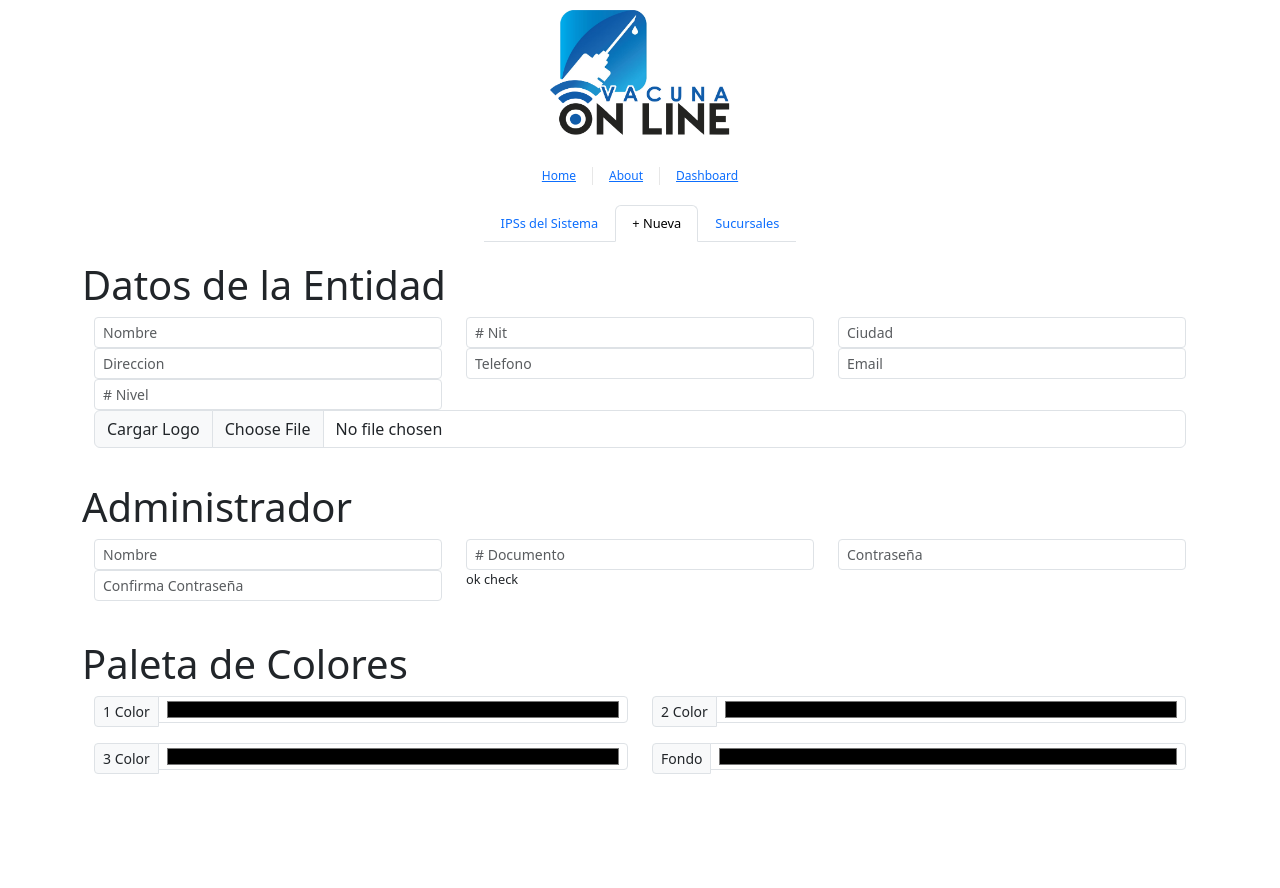
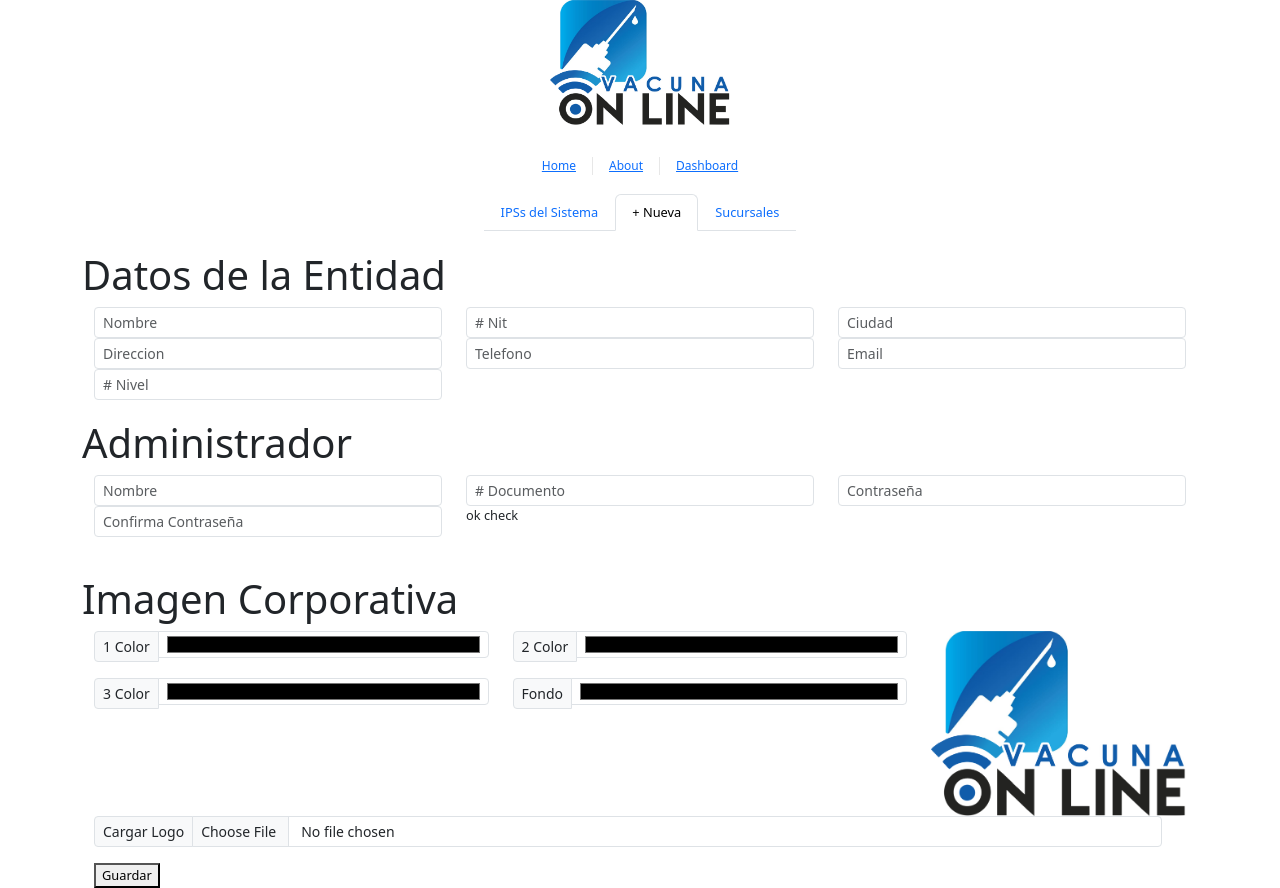
Before and after one commit to JDVertel/vacunacion, a Vue app in the folder frontend/front/: page /entidades in a window 1280 px wide. Both pictures are taken after a click on the tab "+ Nueva". Before the commit the page ends 800 px from the top, so only its background shows below. Built offline with nearby package versions, Linux system fonts and the light colour scheme; what oh-vue-icons would draw is missing.

Commit message:
modal esquemas al 101%

```diff
--- a/frontend/front/src/views/EntidadesView.vue
+++ b/frontend/front/src/views/EntidadesView.vue
@@ -1,14 +1,16 @@
 <template>
-
   <ul class="nav nav-tabs" id="myTab" role="tablist">
     <li class="nav-item" role="presentation">
-      <button class="nav-link active" id="home-tab" data-bs-toggle="tab" data-bs-target="#home-tab-pane" type="button" role="tab" aria-controls="home-tab-pane" aria-selected="true">IPSs del Sistema</button>
+      <button class="nav-link active" id="home-tab" data-bs-toggle="tab" data-bs-target="#home-tab-pane" type="button"
+        role="tab" aria-controls="home-tab-pane" aria-selected="true">IPSs del Sistema</button>
     </li>
     <li class="nav-item" role="presentation">
-      <button class="nav-link" id="profile-tab" data-bs-toggle="tab" data-bs-target="#profile-tab-pane" type="button" role="tab" aria-controls="profile-tab-pane" aria-selected="false">+ Nueva</button>
+      <button class="nav-link" id="profile-tab" data-bs-toggle="tab" data-bs-target="#profile-tab-pane" type="button"
+        role="tab" aria-controls="profile-tab-pane" aria-selected="false">+ Nueva</button>
     </li>
     <li class="nav-item" role="presentation">
-      <button class="nav-link" id="contact-tab" data-bs-toggle="tab" data-bs-target="#contact-tab-pane" type="button" role="tab" aria-controls="contact-tab-pane" aria-selected="false">Sucursales</button>
+      <button class="nav-link" id="contact-tab" data-bs-toggle="tab" data-bs-target="#contact-tab-pane" type="button"
+        role="tab" aria-controls="contact-tab-pane" aria-selected="false">Sucursales</button>
     </li>
 
   </ul>
@@ -30,7 +32,8 @@
             <th>829001846-6</th>
             <td>Ese Barrancabermeja</td>
             <td>Activa</td>
-        <td><button type="button" class="btn btn-warning btn-sm">x</button><button type="button" class="btn btn-danger btn-sm">Bloq</button></td>
+            <td><button type="button" class="btn btn-warning btn-sm">x</button><button type="button"
+                class="btn btn-danger btn-sm">Bloq</button></td>
           </tr>
 
         </tbody>
@@ -50,16 +53,14 @@
           <div class="col-6 col-md-4"><input class="form-control form-control-sm" type="text" placeholder="Nombre"></div>
           <div class="col-6 col-md-4"><input class="form-control form-control-sm" type="text" placeholder="# Nit"></div>
           <div class="col-6 col-md-4"><input class="form-control form-control-sm" type="text" placeholder="Ciudad"></div>
-        <div class="col-6 col-md-4"><input class="form-control form-control-sm" type="text" placeholder="Direccion"></div>
-        <div class="col-6 col-md-4"><input class="form-control form-control-sm" type="number" placeholder="Telefono"></div>
+          <div class="col-6 col-md-4"><input class="form-control form-control-sm" type="text" placeholder="Direccion">
+          </div>
+          <div class="col-6 col-md-4"><input class="form-control form-control-sm" type="number" placeholder="Telefono">
+          </div>
           <div class="col-6 col-md-4"><input class="form-control form-control-sm" type="mail" placeholder="Email"></div>
-        <div class="col-6 col-md-4"><input class="form-control form-control-sm" type="number" placeholder="# Nivel"></div>
-        <div class="col-12">
-          <div class="input-group mb-3">
-            <label class="input-group-text " for="inputGroupFile01">Cargar Logo</label>
-            <input type="file" class="form-control" id="inputGroupFile01">
+          <div class="col-6 col-md-4"><input class="form-control form-control-sm" type="number" placeholder="# Nivel">
           </div>
-        </div>
+
         </div>
       </div>
       <br>
@@ -67,8 +68,10 @@
       <div class="container">
         <div class="row">
           <div class="col-6 col-md-4"><input class="form-control form-control-sm" type="text" placeholder="Nombre"></div>
-        <div class="col-6 col-md-4"><input class="form-control form-control-sm" type="text" placeholder="# Documento"></div>
-        <div class="col-6 col-md-4"><input class="form-control form-control-sm" type="password" placeholder="Contraseña"></div>
+          <div class="col-6 col-md-4"><input class="form-control form-control-sm" type="text" placeholder="# Documento">
+          </div>
+          <div class="col-6 col-md-4"><input class="form-control form-control-sm" type="password"
+              placeholder="Contraseña"></div>
           <div class="col-6 col-md-4"><input class="form-control form-control-sm" type="password"
               placeholder="Confirma Contraseña"></div>
           <div class="col-6 col-md-4">ok check</div>
@@ -78,8 +81,12 @@
       <br>
 
       <br>
-    <h6 class="display-6">Paleta de Colores</h6>
+      <h6 class="display-6">Imagen Corporativa</h6>
       <div class="container">
+        <div class="row">
+          <div class="col-9">
+
+
               <div class="row">
                 <div class="col-6">
                   <div class="input-group input-group-sm mb-3">
@@ -111,43 +118,39 @@
                 </div>
 
               </div>
-    </div>
 
 
           </div>
-    <div class="tab-pane fade" id="contact-tab-pane" role="tabpanel" aria-labelledby="contact-tab" tabindex="0">...</div>
-    <div class="tab-pane fade" id="disabled-tab-pane" role="tabpanel" aria-labelledby="disabled-tab" tabindex="0">...</div>
+          <div class="col-3">
+            <img src="./../img/2.png" class="img-fluid" alt="...">
+          </div>
+          <div class="row">
+            <div class="col-12">
+              <div class="input-group input-group-sm  mb-3" sm>
+                <label class="input-group-text " for="inputGroupFile01">Cargar Logo</label>
+                <input type="file" class="form-control" id="inputGroupFile01">
+              </div>
+            </div>
+          </div>
+          <div class="row">
+            <div class="col-3">
+              <button>Guardar</button>
+            </div>
+          </div>
         </div>
 
 
 
 
 
+      </div>
 
 
-
-
-
-
-
-
-
-
-
-
-
-
-
-
-
-
-
-
-
-
-
-
-
+    </div>
+    <div class="tab-pane fade" id="contact-tab-pane" role="tabpanel" aria-labelledby="contact-tab" tabindex="0">...</div>
+    <div class="tab-pane fade" id="disabled-tab-pane" role="tabpanel" aria-labelledby="disabled-tab" tabindex="0">...
+    </div>
+  </div>
 </template>
 
 <script>
```
Lines whose indentation alone changed are shown as unchanged.
